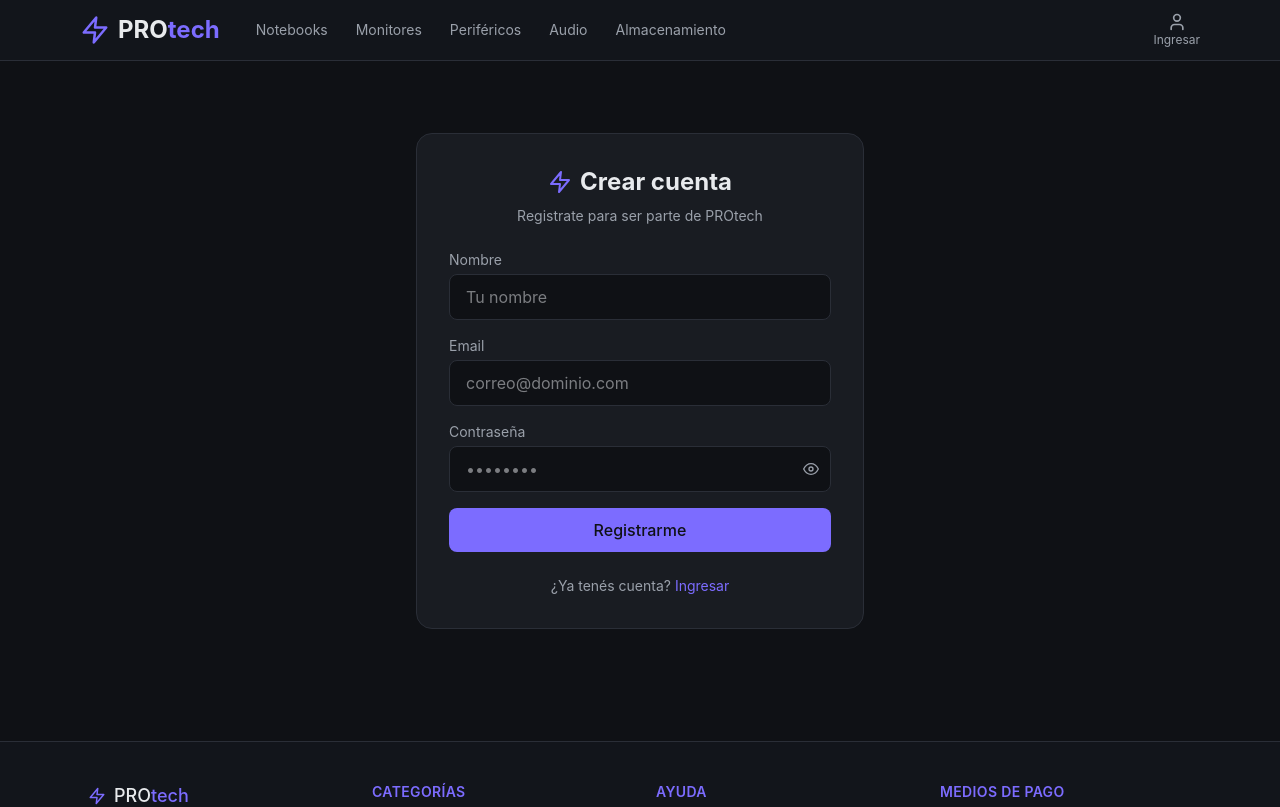
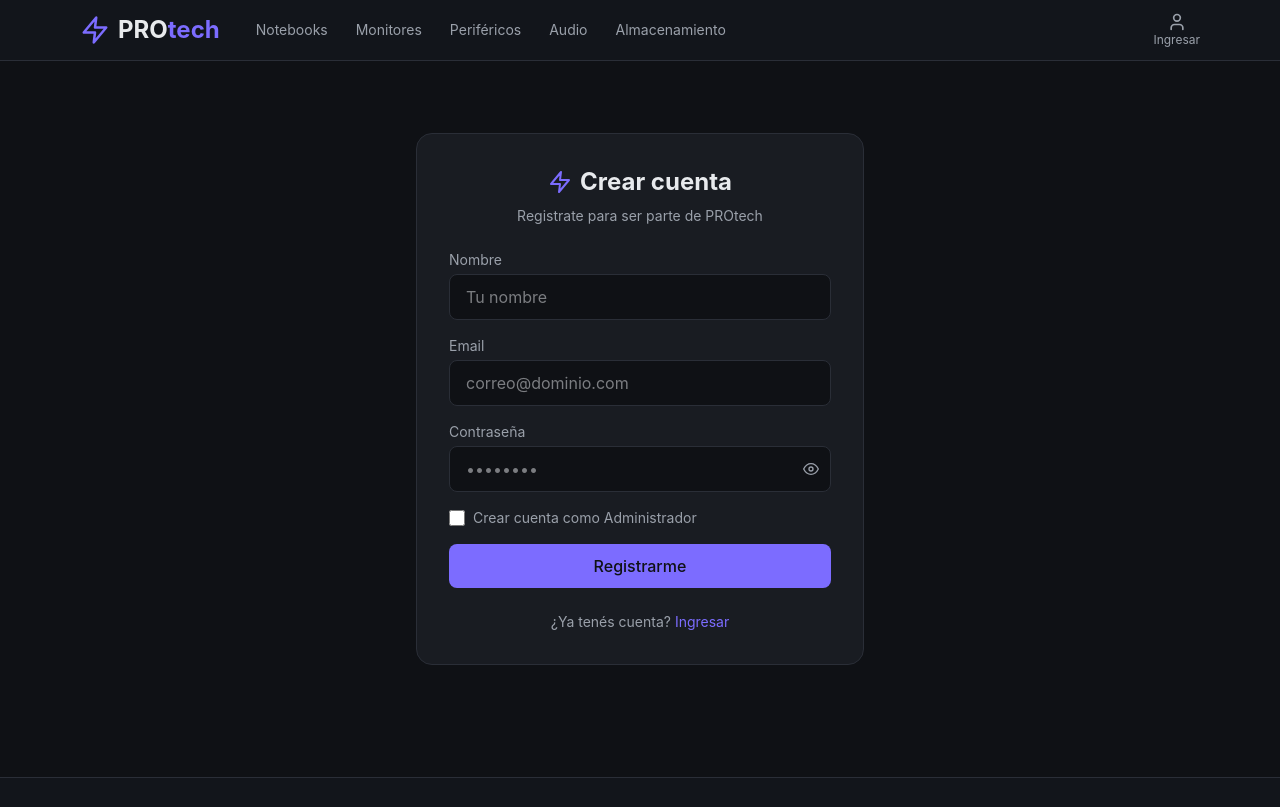
Before and after one commit to amaliafernandez/ecommerce-pro, a React (Vite) app: page /register in a window 1280 px wide. Shown: the top 807 px of the page. Built offline with nearby package versions, Linux system fonts and the light colour scheme.

Commit message:
Se modifica el Registro para guardar usuarios en la key correspondiente del localStorate y se agrega un checkbox para poder crear usuarios de tipo admin. Tambien se agrega funcion para crear las Iniciales automaticamente.

```diff
--- a/src/components/pages/Register.jsx
+++ b/src/components/pages/Register.jsx
@@ -3,6 +3,17 @@ import { useForm } from "react-hook-form";
 import { useNavigate, Link } from "react-router";
 import Swal from "sweetalert2";
 import { FiEye, FiEyeOff, FiCheckCircle, FiAlertCircle, FiZap } from "react-icons/fi";
+
+function generarIniciales(nombre) {
+  return nombre
+      .trim()
+      .split(" ")
+      .filter(Boolean) // por si hay espacios dobles
+      .map((palabra) => palabra[0])
+      .join("")
+      .toUpperCase()
+      .slice(0, 2);
+}
 
 function Register() {
   const {
@@ -20,7 +31,7 @@ function Register() {
 
   const onSubmit = (data) => {
     // Traemos los usuarios ya registrados (o un array vacío si no hay)
-    const usuarios = JSON.parse(localStorage.getItem("usuariosKey")) || [];
+    const usuarios = JSON.parse(localStorage.getItem("usuarios")) || [];
 
     // Verificamos que el email no esté ya registrado
     const existe = usuarios.some((u) => u.email === data.email);
@@ -39,14 +50,15 @@ function Register() {
     // Creamos el nuevo usuario con la estructura acordada
     const nuevoUsuario = {
       id: crypto.randomUUID(),
+      iniciales: generarIniciales(data.nombre),
       nombre: data.nombre,
       email: data.email,
       password: data.password,
-      rol: "invitado",
+      rol: data.esAdmin ? "Admin" : "Invitado",
     };
 
     // Lo agregamos y guardamos en localStorage
-    localStorage.setItem("usuariosKey", JSON.stringify([...usuarios, nuevoUsuario]));
+    localStorage.setItem("usuarios", JSON.stringify([...usuarios, nuevoUsuario]));
 
     Swal.fire({
       title: "¡Cuenta creada!",
@@ -141,6 +153,18 @@ function Register() {
               </span>
             )}
           </div>
+          {/* Rol */}
+          <div className="flex items-center gap-2">
+            <input
+                type="checkbox"
+                id="esAdmin"
+                className="h-4 w-4 rounded border-line accent-accent"
+                {...register("esAdmin")}
+            />
+            <label htmlFor="esAdmin" className="text-sm text-muted cursor-pointer">
+              Crear cuenta como Administrador
+            </label>
+          </div>
 
           <button type="submit" className="w-full bg-accent text-bg py-2.5 rounded-lg font-medium hover:opacity-90 transition-opacity">
             Registrarme
```
